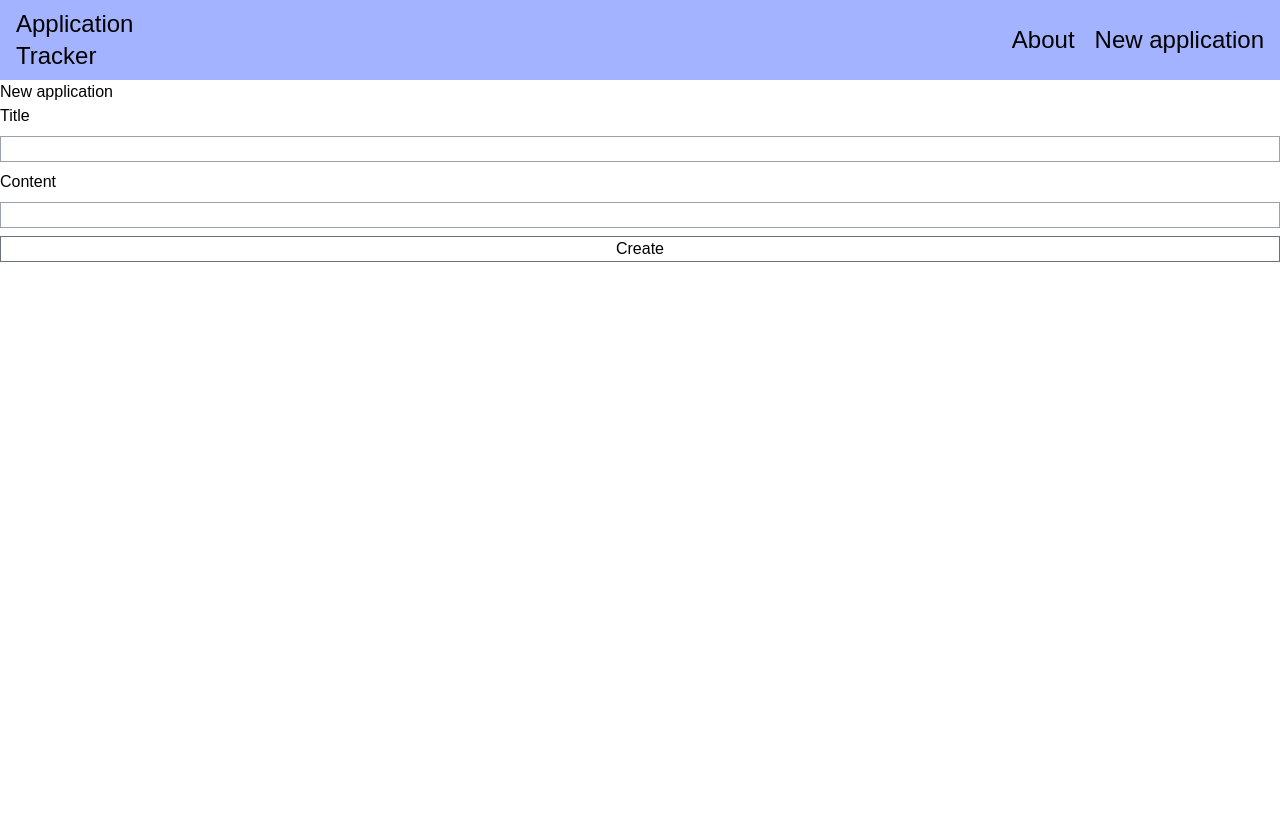
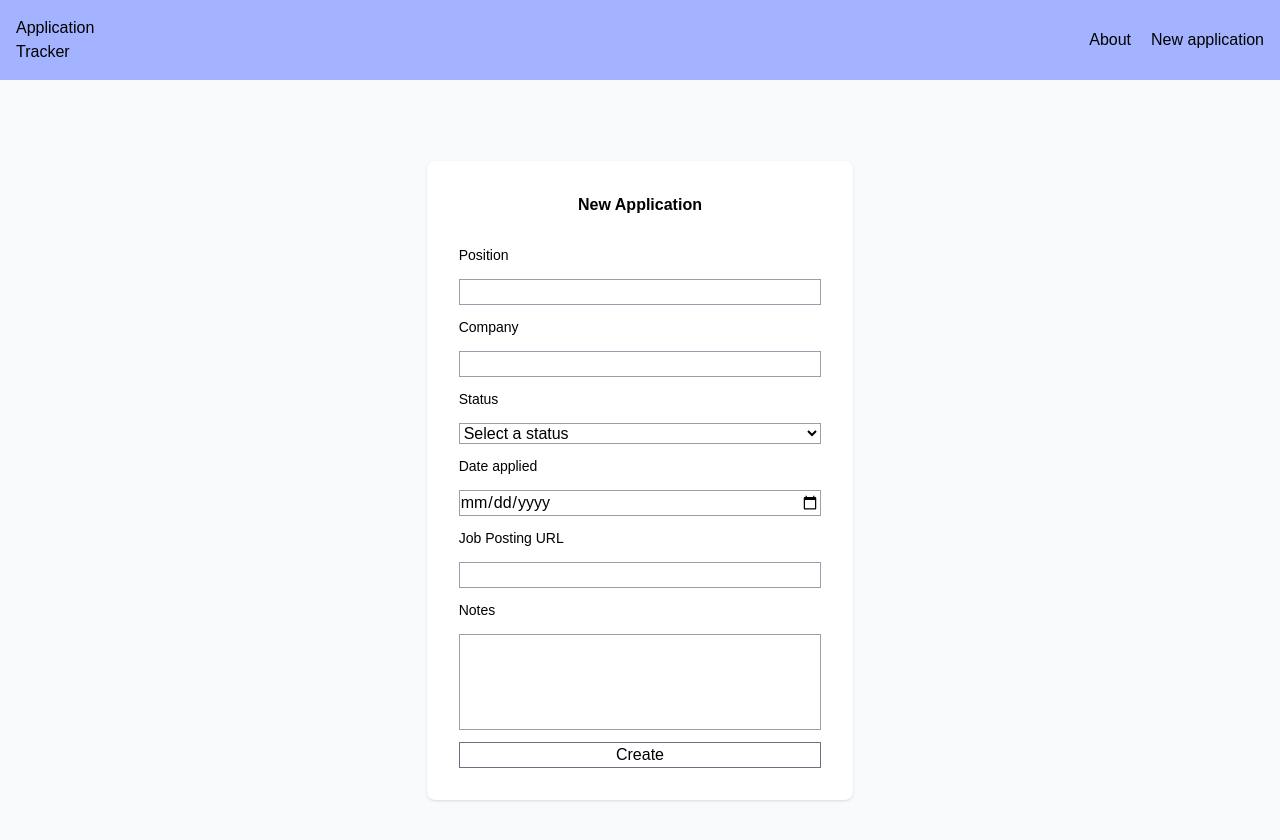
Before and after one commit to maijaelinalaine/application-tracker, a Next.js app: page /form in a window 1280 px wide. Shown: the top 840 px of the page. Before the commit the page ends 800 px from the top, so only its background shows below. Built offline with nearby package versions, Linux system fonts and the light colour scheme.

Commit message:
edit form

```diff
--- a/app/form/page.tsx
+++ b/app/form/page.tsx
@@ -1,11 +1,14 @@
 "use client";
 
 import { useForm } from "@/hooks/useForm";
-
 export default function Form() {
   const { formData, handleChange, handleReset } = useForm({
-    title: "",
-    content: "",
+    position: "",
+    company: "",
+    dateApplied: "",
+    status: "",
+    notes: "",
+    url: "",
   });
 
   const handleSubmit = (e: React.FormEvent<HTMLFormElement>) => {
@@ -15,26 +18,86 @@ export default function Form() {
   };
 
   return (
-    <div>
-      <div>New application</div>
-      <form onSubmit={handleSubmit} className="flex flex-col gap-2">
-        <label htmlFor="title">Title</label>
+    <div className="min-h-screen flex items-center justify-center bg-gray-50">
+      <form
+        onSubmit={handleSubmit}
+        className="w-full max-w-lg md:w-1/3 bg-white p-8 rounded-lg shadow flex flex-col gap-3"
+      >
+        <h1 className="text-l font-semibold text-center mb-4">
+          New Application
+        </h1>
+        <label htmlFor="position" className="text-sm mb-0.5 font-medium">
+          Position
+        </label>
         <input
           type="text"
-          name="title"
-          id="title"
-          value={formData.title}
+          name="position"
+          id="position"
+          value={formData.position}
           onChange={handleChange}
           className="border border-gray-400"
         />
-        <label htmlFor="content">Content</label>
+        <label htmlFor="company" className="text-sm mb-0.5 font-medium">
+          Company
+        </label>
         <input
           type="text"
-          name="content"
-          id="content"
-          value={formData.content}
+          name="company"
+          id="company"
+          value={formData.company}
           onChange={handleChange}
           className="border border-gray-400"
+        />
+        <label htmlFor="status" className="text-sm mb-0.5 font-medium">
+          Status
+        </label>
+        <select
+          name="status"
+          id="status"
+          value={formData.status}
+          onChange={handleChange}
+          className="border border-gray-400"
+        >
+          <option value="">Select a status</option>
+          <option value="apply">Apply</option>
+          <option value="applied">Applied</option>
+          <option value="assessment">Assessment</option>
+          <option value="interview">Interview</option>
+          <option value="offer">Offer</option>
+          <option value="rejected">Rejected</option>
+        </select>
+        <label htmlFor="appliedDate" className="text-sm mb-0.5 font-medium">
+          Date applied
+        </label>
+        <input
+          type="date"
+          name="dateApplied"
+          id="dateApplied"
+          value={formData.dateApplied}
+          onChange={handleChange}
+          className="border border-gray-400"
+        />
+
+        <label htmlFor="url" className="text-sm mb-0.5 font-medium">
+          Job Posting URL
+        </label>
+        <input
+          type="text"
+          name="url"
+          id="url"
+          value={formData.url}
+          onChange={handleChange}
+          className="border border-gray-400"
+        />
+        <label htmlFor="notes" className="text-sm mb-0.5 font-medium">
+          Notes
+        </label>
+        <textarea
+          name="notes"
+          id="notes"
+          value={formData.notes}
+          onChange={handleChange}
+          className="border border-gray-400 h-24 resize-none"
         />
         <button type="submit" className="border border-gray-500">
           Create
--- a/components/Navbar.tsx
+++ b/components/Navbar.tsx
@@ -3,14 +3,14 @@ import Link from "next/link";
 export default function Navbar() {
   return (
     <header className="flex flex-row gap-5 h-20 items-center justify-between w-full p-4 bg-indigo-300">
-      <Link href="/" className="text-2xl">
+      <Link href="/" className="text-l">
         Application Tracker
       </Link>
       <div className="flex flex-row items-center justify-end w-full gap-5">
-        <Link href="/about" className="text-2xl">
+        <Link href="/about" className="text-l">
           About
         </Link>
-        <Link href="/form" className="text-2xl">
+        <Link href="/form" className="text-l">
           New application
         </Link>
       </div>
--- a/hooks/useForm.ts
+++ b/hooks/useForm.ts
@@ -1,26 +1,18 @@
-import { useState } from "react";
+import React from "react";
 
-export const useForm = <T>(initialValues: T) => {
-  const [formData, setFormData] = useState<T>(initialValues);
+export function useForm<T extends Record<string, any>>(initialState: T) {
+  const [formData, setFormData] = React.useState<T>(initialState);
 
   const handleChange = (
-    e: React.ChangeEvent<HTMLInputElement | HTMLSelectElement>
+    e: React.ChangeEvent<
+      HTMLInputElement | HTMLSelectElement | HTMLTextAreaElement
+    >
   ) => {
-    const { id, value, type, checked } = e.target as HTMLInputElement;
-    setFormData((prev) => ({
-      ...prev,
-      [id]: type === "checkbox" ? checked : value,
-    }));
+    const { name, value } = e.target;
+    setFormData((prev) => ({ ...prev, [name]: value }));
   };
 
-  const handleReset = () => {
-    setFormData(initialValues);
-  };
+  const handleReset = () => setFormData(initialState);
 
-  return {
-    formData,
-    handleChange,
-    handleReset,
-    setFormData,
-  };
-};
+  return { formData, handleChange, handleReset };
+}
```
